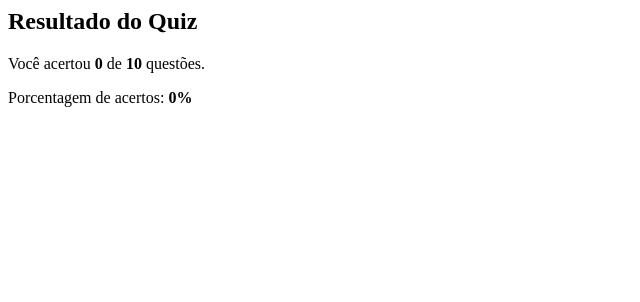
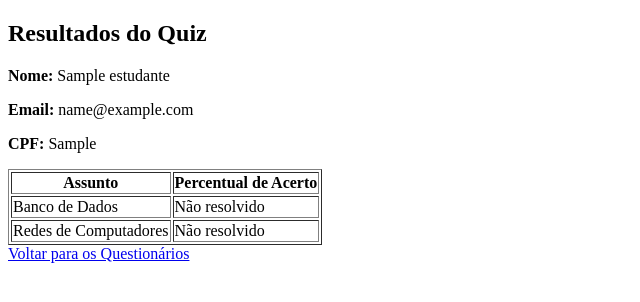
Before and after one commit to HermesonAlessandro/Concurs_bank, a PHP site: page /resultado.php in a window 1280 px wide. Shown: the top 302 px of the page, without its empty margins (0-640 px from the left). Run offline with PHP 8.4, Linux system fonts and the light colour scheme; the visitor is signed in with stand-in values (Sample User, id 1); tables that the repository leaves empty hold one stand-in row (values such as "Sample post").

Commit message:
Alterações
Alterações

```diff
--- a/php/resultado.php
+++ b/php/resultado.php
@@ -1,39 +1,114 @@
 <?php
-// Array que armazena as respostas corretas do quiz.
-// Cada chave representa o identificador da questão, e o valor representa a alternativa correta.
-$respostas_corretas = [
-    "questao01" => "D",
-    "questao02" => "C",
-    "questao03" => "C",
-    "questao04" => "A",
-    "questao05" => "A",
-    "questao06" => "A",
-    "questao07" => "B",
-    "questao08" => "A",
-    "questao09" => "A",
-    "questao10" => "C"
+session_start();
+include_once "conexao.php";
+
+// ✅ Verifica se o usuário está logado
+if (!isset($_SESSION['email'])) {
+    echo "<script>alert('Você precisa estar logado para acessar os resultados.'); window.location.href = 'tela_login.html';</script>";
+    exit();
+}
+
+$email = $_SESSION['email'];
+
+// ✅ Recupera os dados do usuário na tabela estudante
+$sql_usuario = "SELECT cpf, nome_completo FROM estudante WHERE email = ?";
+$stmt_usuario = $mysqli->prepare($sql_usuario);
+$stmt_usuario->bind_param("s", $email);
+$stmt_usuario->execute();
+$resultado_usuario = $stmt_usuario->get_result();
+
+// ✅ Verifica se o usuário foi encontrado
+if ($resultado_usuario->num_rows > 0) {
+    $dados_usuario = $resultado_usuario->fetch_assoc();
+    $cpf = $dados_usuario['cpf'];
+    $nome = $dados_usuario['nome_completo'];
+} else {
+    echo "<script>alert('Usuário não encontrado!'); window.location.href = 'tela_login.html';</script>";
+    exit();
+}
+
+// ✅ Gabaritos de todos os temas
+$gabaritos = [
+    "Banco de Dados" => ["questao01" => "D", "questao02" => "C", "questao03" => "C", "questao04" => "A", "questao05" => "A", "questao06" => "A", "questao07" => "B", "questao08" => "A", "questao09" => "A", "questao10" => "C"],
+    "Redes de Computadores" => ["questao01" => "C", "questao02" => "C", "questao03" => "D", "questao04" => "C", "questao05" => "A", "questao06" => "B", "questao07" => "B", "questao08" => "C", "questao09" => "E", "questao10" => "C"],
+    // Adicione os demais temas aqui...
 ];
 
-// Variável para contar o número de acertos do usuário.
-$acertos = 0;
+// ✅ Processa as respostas enviadas pelo formulário
+if ($_SERVER['REQUEST_METHOD'] === 'POST' && !empty($_POST)) {
+    $tema = $_POST['tema'] ?? 'Banco de Dados';
+    $questoes = $_POST;
+    unset($questoes['tema']);
 
-// Obtém o número total de questões do quiz.
-$total_questoes = count($respostas_corretas);
+    $total_questoes = count($questoes);
+    $acertos = 0;
 
-// Percorre as respostas enviadas pelo usuário através do método POST.
-foreach ($_POST as $questao_id => $resposta_usuario) {
-    // Verifica se a questão existe no array de respostas corretas e compara a resposta enviada.
-    if (isset($respostas_corretas[$questao_id]) && $respostas_corretas[$questao_id] === $resposta_usuario) {
-        // Se a resposta estiver correta, incrementa o contador de acertos.
-        $acertos++;
+    // ✅ Seleciona o gabarito correto baseado no tema
+    $respostas_corretas = $gabaritos[$tema] ?? [];
+
+    // ✅ Calcula os acertos
+    foreach ($questoes as $questao_id => $resposta_usuario) {
+        if (isset($respostas_corretas[$questao_id]) && $respostas_corretas[$questao_id] === $resposta_usuario) {
+            $acertos++;
+        }
     }
+
+    // ✅ Calcula o percentual de acertos
+    $percentual_acerto = ($total_questoes > 0) ? ($acertos / $total_questoes) * 100 : 0;
+
+    // ✅ Insere um novo registro sem sobrescrever anteriores
+    $sql_insert = "INSERT INTO resultado (cpf, nome_completo, email, assunto, porcentagem) VALUES (?, ?, ?, ?, ?)";
+    $stmt_insert = $mysqli->prepare($sql_insert);
+    $stmt_insert->bind_param("ssssd", $cpf, $nome, $email, $tema, $percentual_acerto);
+    $stmt_insert->execute();
+    $stmt_insert->close();
 }
 
-// Calcula a porcentagem de acertos do usuário.
-$porcentagem = ($acertos / $total_questoes) * 100;
+// ✅ Recupera os resultados armazenados no banco
+$sql_resultado = "SELECT assunto, porcentagem FROM resultado WHERE cpf = ?";
+$stmt_resultado = $mysqli->prepare($sql_resultado);
+$stmt_resultado->bind_param("s", $cpf);
+$stmt_resultado->execute();
+$resultado = $stmt_resultado->get_result();
 
-// Exibe o resultado do quiz na tela.
-echo "<h2>Resultado do Quiz</h2>";
-echo "<p>Você acertou <strong>$acertos</strong> de <strong>$total_questoes</strong> questões.</p>";
-echo "<p>Porcentagem de acertos: <strong>$porcentagem%</strong></p>";
+// ✅ Organiza os resultados de todos os temas
+$temas = array_keys($gabaritos);
+$percentuais = array_fill_keys($temas, "Não resolvido");
+
+while ($linha = $resultado->fetch_assoc()) {
+    $percentuais[$linha['assunto']] = $linha['porcentagem'] . "%";
+}
+
+$stmt_resultado->close();
+$mysqli->close();
 ?>
+
+<!DOCTYPE html>
+<html lang="pt-br">
+<head>
+    <meta charset="UTF-8">
+    <meta name="viewport" content="width=device-width, initial-scale=1.0">
+    <title>Resultados do Quiz</title>
+</head>
+<body>
+    <h2>Resultados do Quiz</h2>
+    <p><strong>Nome:</strong> <?php echo htmlspecialchars($nome); ?></p>
+    <p><strong>Email:</strong> <?php echo htmlspecialchars($email); ?></p>
+    <p><strong>CPF:</strong> <?php echo htmlspecialchars($cpf); ?></p>
+
+    <table border="1">
+        <tr>
+            <th>Assunto</th>
+            <th>Percentual de Acerto</th>
+        </tr>
+        <?php foreach ($temas as $tema): ?>
+        <tr>
+            <td><?php echo htmlspecialchars($tema); ?></td>
+            <td><?php echo htmlspecialchars($percentuais[$tema]); ?></td>
+        </tr>
+        <?php endforeach; ?>
+    </table>
+
+    <a href="../html/tela_assuntos.html">Voltar para os Questionários</a>
+</body>
+</html>
```
Also changed, not shown: html/tela_assuntos.html (+10 -11 lines), js/q_redes_de_computadores.js (+53 -32 lines).
